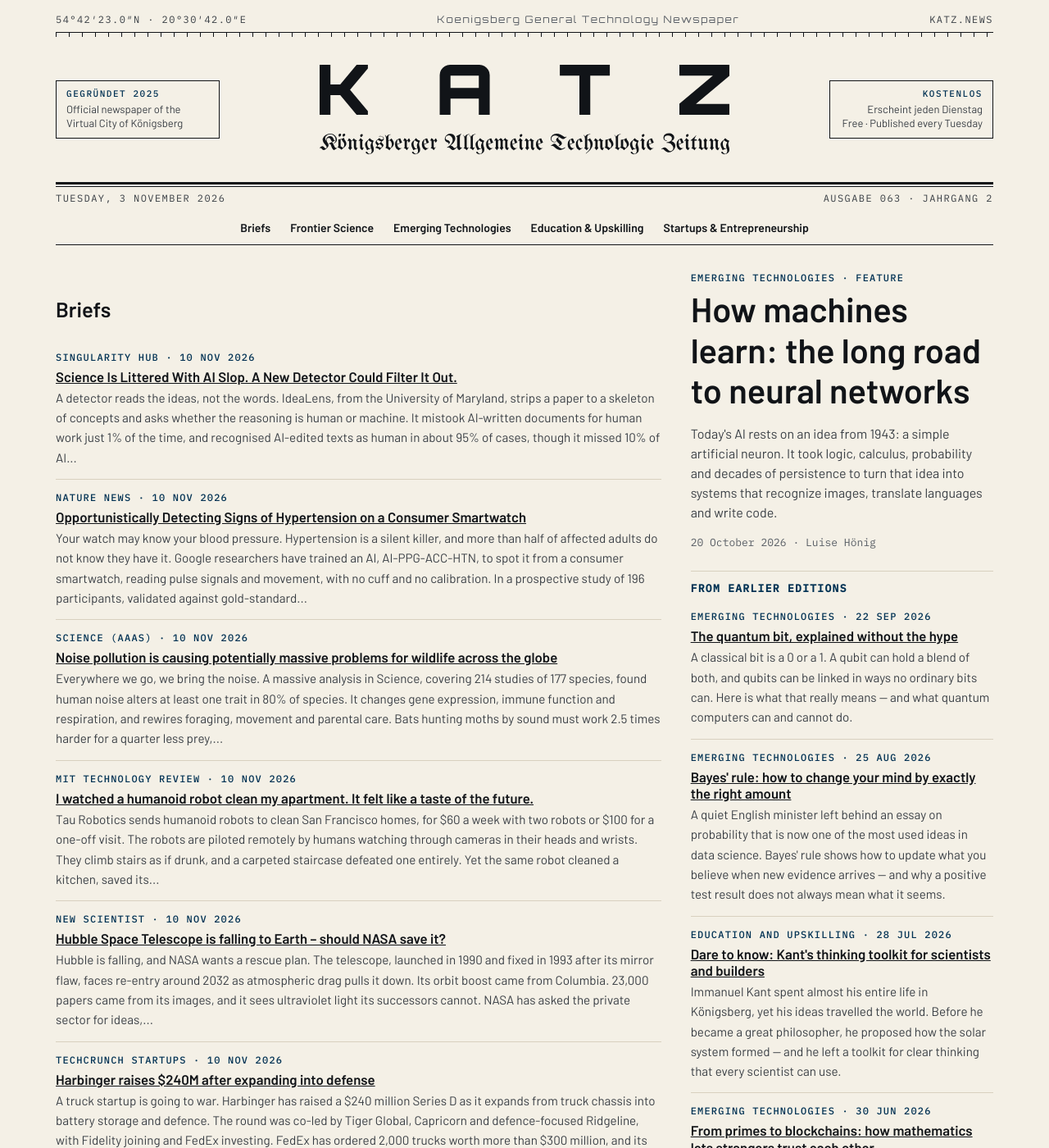
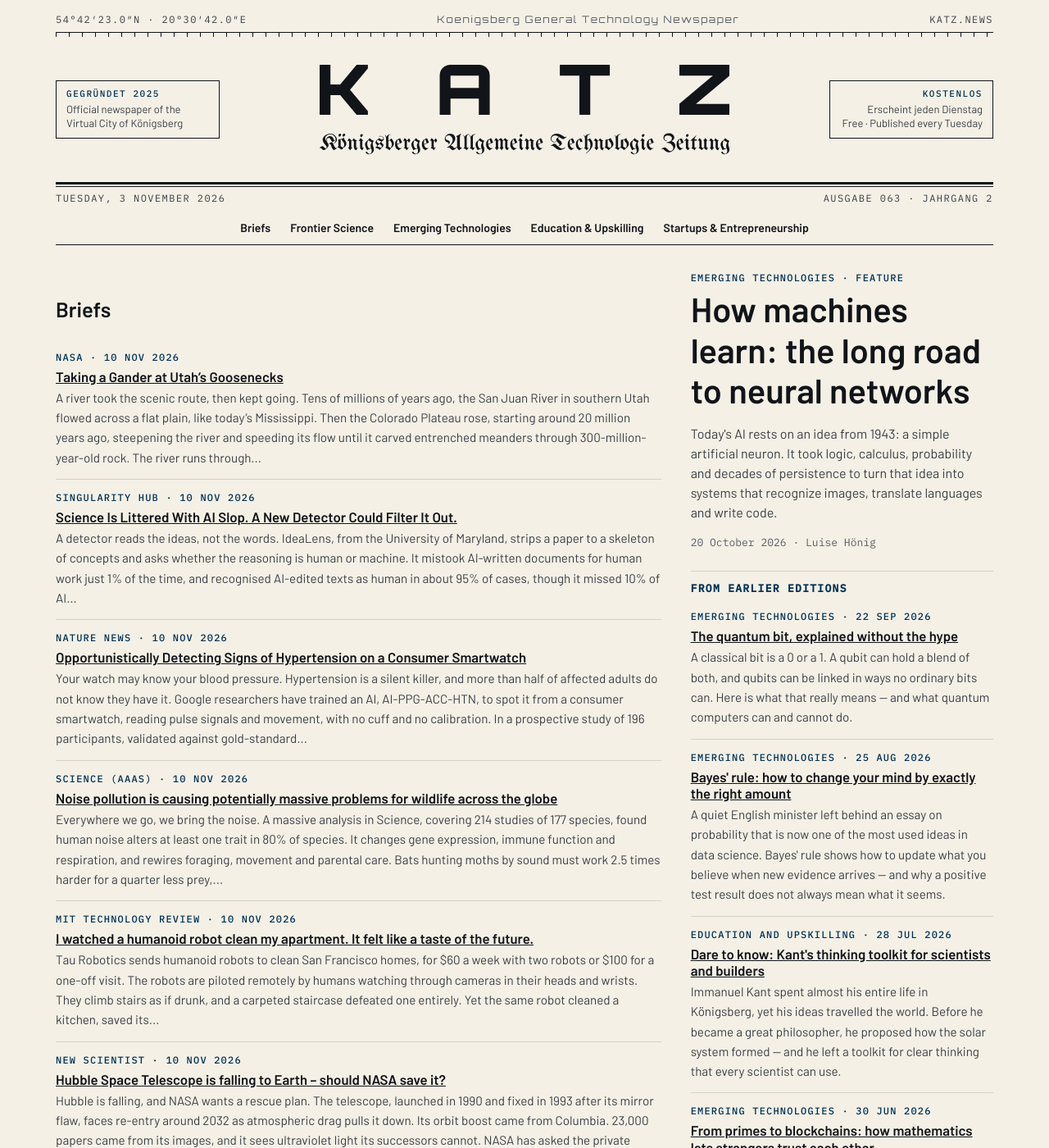
Before and after one commit to katz-news/katz.news, a Jekyll site: the page built from index.html, in a window 1280 px wide and 1400 px high. Shown: the whole window at 82% size. Built offline with Jekyll 4.4.1, drawn with Linux system fonts in a browser that asks for light colours; some of the changed text lies outside the part shown.

Commit message:
Publish 2026-11-06

```diff
--- a/_data/build.yml
+++ b/_data/build.yml
@@ -1 +1 @@
-published_at: 2026-11-06T15:57:47Z
+published_at: 2026-11-06T15:58:50Z
--- /dev/null
+++ b/_posts/briefs/2026-11-06-taking-a-gander-at-utah-s-goosenecks.md
@@ -0,0 +1,9 @@
+---
+published: true
+title: Taking a Gander at Utah’s Goosenecks
+date: 2026-11-10
+section: science
+source_name: NASA
+source_url: https://science.nasa.gov/earth/earth-observatory/taking-a-gander-at-utahs-goosenecks/
+---
+A river took the scenic route, then kept going. Tens of millions of years ago, the San Juan River in southern Utah flowed across a flat plain, like today’s Mississippi. Then the Colorado Plateau rose, starting around 20 million years ago, steepening the river and speeding its flow until it carved entrenched meanders through 300-million-year-old rock. The river runs through a canyon 1,000 feet deep, travelling 5.5 miles between two points 1.3 miles apart. The verdict is gloriously goosey: a river that refused to go straight, photographed from space and watched under dark skies.
```
